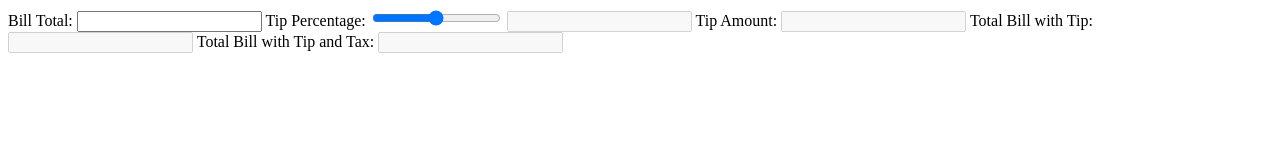
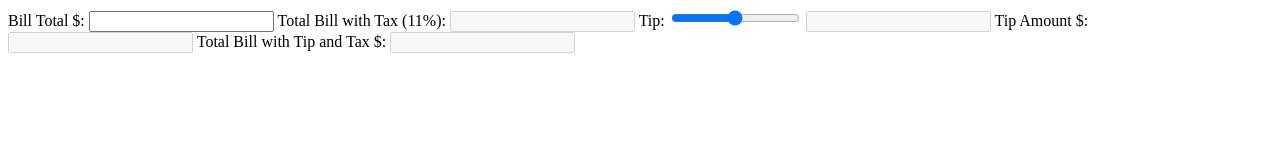
Before and after one commit to iDenatra03/Lab5-ITMD441, a plain HTML site: page index.html in a window 1280 px wide. Drawn offline with Linux system fonts and the light colour scheme.

Commit message:
fixing form

```diff
--- a/index.html
+++ b/index.html
@@ -9,21 +9,21 @@
 
 <body>
     <form id="tipForm">
-        <label for="billTotal">Bill Total:</label>
+        <label for="billTotal">Bill Total $:</label>
         <input type="text" id="billTotal" />
 
-        <label for="tipSlider">Tip Percentage:</label>
+        <label>Total Bill with Tax (11%):</label>
+        <input type="text" id="totalWithTax" disabled />
+
+        <label for="tipSlider">Tip:</label>
         <input type="range" id="tipSlider" min="0" max="100" />
         <input type="text" id="tipPercentage" disabled />
 
-        <label>Tip Amount:</label>
+        <label>Tip Amount $:</label>
         <input type="text" id="tipAmount" disabled />
 
-        <label>Total Bill with Tip:</label>
+        <label>Total Bill with Tip and Tax $:</label>
         <input type="text" id="totalWithTip" disabled />
-
-        <label>Total Bill with Tip and Tax:</label>
-        <input type="text" id="totalWithTax" disabled />
     </form>
 </body>
 
```
